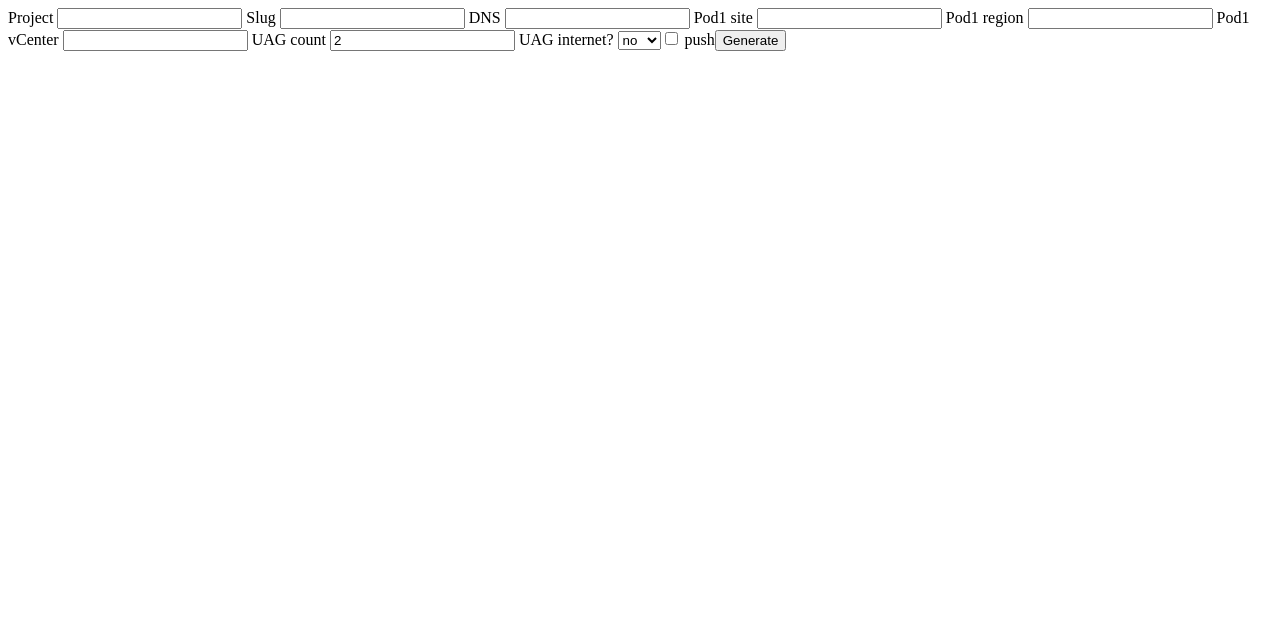
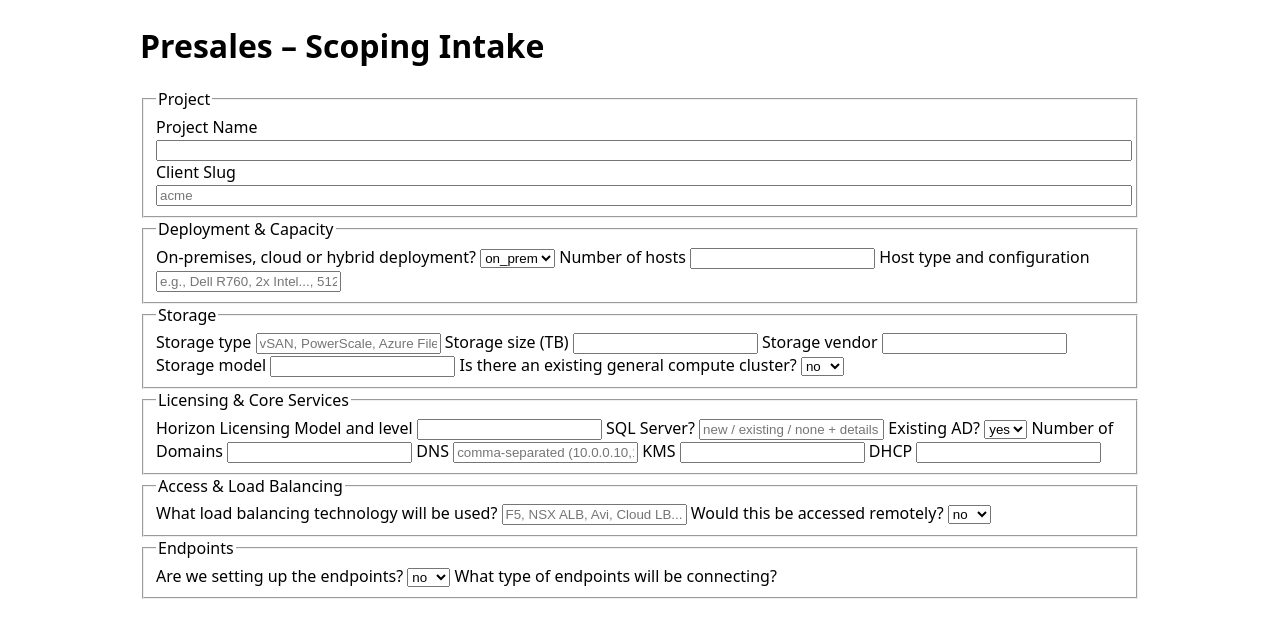
Before and after one commit to chevychevell68/vdi-docgen, a Flask app: page /presales in a window 1280 px wide. Shown: the top 638 px of the page. Run offline with Flask 3, Linux system fonts and the light colour scheme.

Commit message:
Update presales.html

```diff
--- a/templates/forms/presales.html
+++ b/templates/forms/presales.html
@@ -1 +1,73 @@
-<form method='post'>Project <input name='project_name'/> Slug <input name='client_slug'/> DNS <input name='dns'/> Pod1 site <input name='pod1_site'/> Pod1 region <input name='pod1_region'/> Pod1 vCenter <input name='pod1_vcenter'/> UAG count <input name='pod1_uag_count' value='2'/> UAG internet? <select name='pod1_uag_internet'><option>no</option><option>yes</option></select><label><input type='checkbox' name='push_to_github'/> push</label><button>Generate</button></form>
+<!doctype html>
+<html>
+  <body style="font-family:system-ui;max-width:1000px;margin:1.5rem auto">
+    <h1>Presales – Scoping Intake</h1>
+    <form method="post">
+      <fieldset>
+        <legend>Project</legend>
+        <label>Project Name</label>
+        <input name="project_name" style="width:100%" />
+        <label>Client Slug</label>
+        <input name="client_slug" placeholder="acme" style="width:100%" />
+      </fieldset>
+
+      <fieldset>
+        <legend>Deployment & Capacity</legend>
+        <label>On-premises, cloud or hybrid deployment?</label>
+        <select name="deployment_model">
+          <option>on_prem</option><option>cloud</option><option>hybrid</option>
+        </select>
+
+        <label>Number of hosts</label>
+        <input type="number" name="hosts_count" />
+
+        <label>Host type and configuration</label>
+        <input name="hosts_type_config" placeholder="e.g., Dell R760, 2x Intel..., 512GB RAM" />
+      </fieldset>
+
+      <fieldset>
+        <legend>Storage</legend>
+        <label>Storage type</label>
+        <input name="storage_type" placeholder="vSAN, PowerScale, Azure Files..." />
+        <label>Storage size (TB)</label>
+        <input type="number" name="storage_size_tb" />
+        <label>Storage vendor</label>
+        <input name="storage_vendor" />
+        <label>Storage model</label>
+        <input name="storage_model" />
+        <label>Is there an existing general compute cluster?</label>
+        <select name="general_compute_cluster_exists"><option>no</option><option>yes</option></select>
+      </fieldset>
+
+      <fieldset>
+        <legend>Licensing & Core Services</legend>
+        <label>Horizon Licensing Model and level</label>
+        <input name="horizon_license" />
+        <label>SQL Server?</label>
+        <input name="sql_server" placeholder="new / existing / none + details" />
+        <label>Existing AD?</label>
+        <select name="ad_existing"><option>yes</option><option>no</option></select>
+        <label>Number of Domains</label>
+        <input type="number" name="domains_count" />
+        <label>DNS</label>
+        <input name="dns" placeholder="comma-separated (10.0.0.10,10.0.0.11)" />
+        <label>KMS</label>
+        <input name="kms" />
+        <label>DHCP</label>
+        <input name="dhcp" />
+      </fieldset>
+
+      <fieldset>
+        <legend>Access & Load Balancing</legend>
+        <label>What load balancing technology will be used?</label>
+        <input name="load_balancer" placeholder="F5, NSX ALB, Avi, Cloud LB..." />
+        <label>Would this be accessed remotely?</label>
+        <select name="remote_access_required"><option>no</option><option>yes</option></select>
+      </fieldset>
+
+      <fieldset>
+        <legend>Endpoints</legend>
+        <label>Are we setting up the endpoints?</label>
+        <select name="setup_endpoints"><option>no</option><option>yes</option></select>
+        <label>What type of endpoints will be connecting?</label>
+        <input name="endpoint_types" placeholder="comma-separated (thin, Windows, mac_
```
